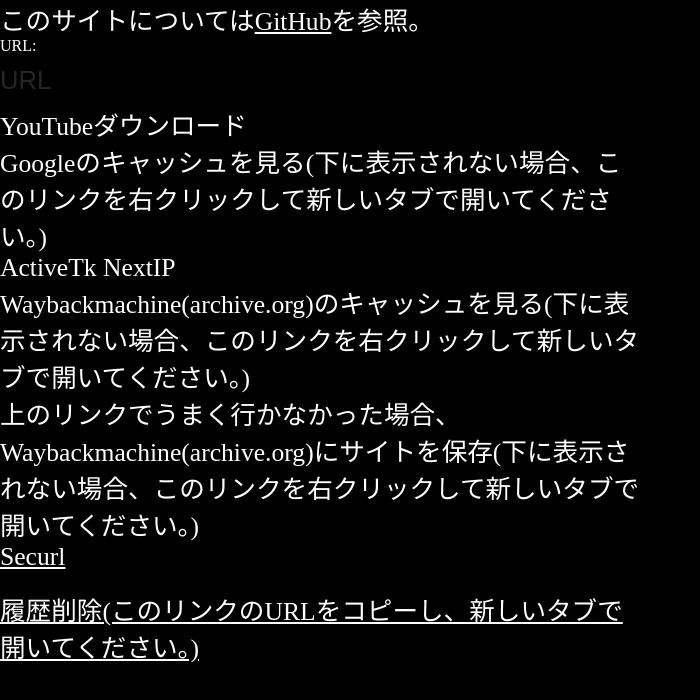
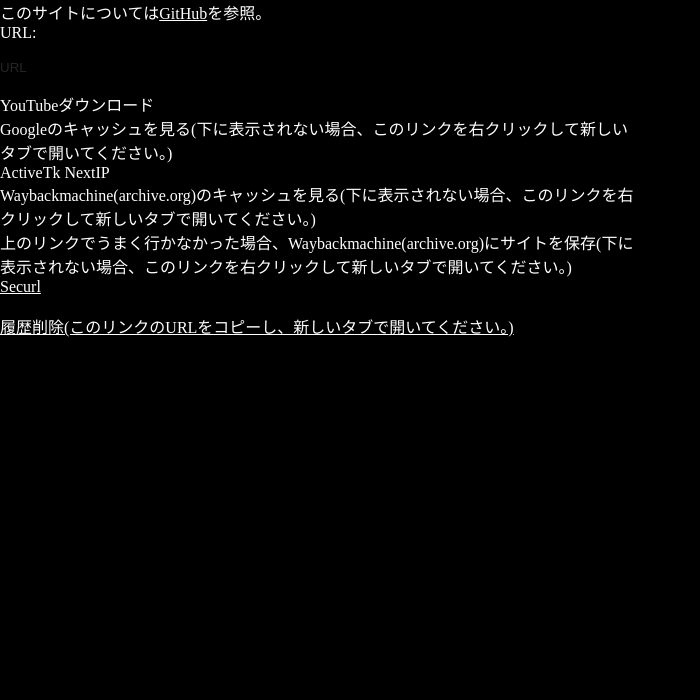
Before and after one commit to nasudonguri/School-Avoid-filtering, a plain HTML site: page index.html in a window 1280 px wide. Shown: the whole page, without its empty margins (0-700 px from the left). Drawn offline with Linux system fonts and the light colour scheme.

Commit message:
Update index.html

```diff
--- a/index.html
+++ b/index.html
@@ -20,11 +20,6 @@
       margin-right: 50vw !important;
     }
 
-    p,
-    a {
-      font-size: 2vw;
-    }
-
     #iframe {
       position: fixed;
       top: 0;
@@ -36,7 +31,6 @@
     #url {
       width: 50vw;
       height: 50px;
-      font-size: 2vw;
       border: none;
     }
 
```
